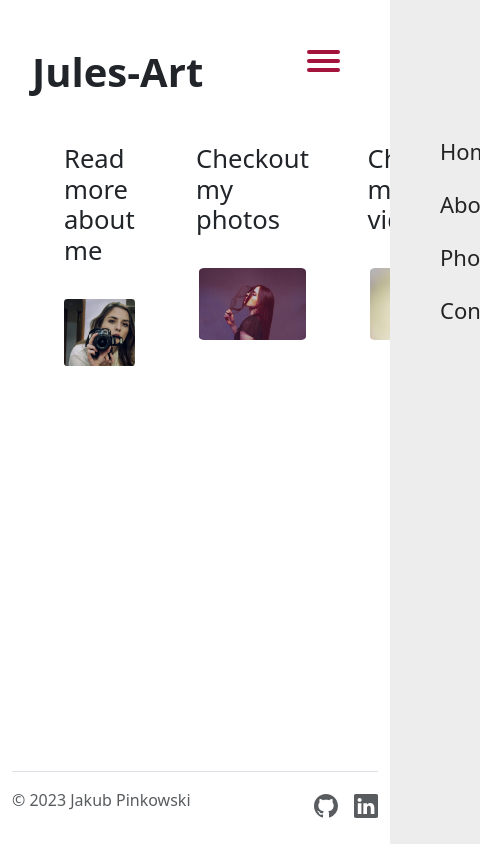
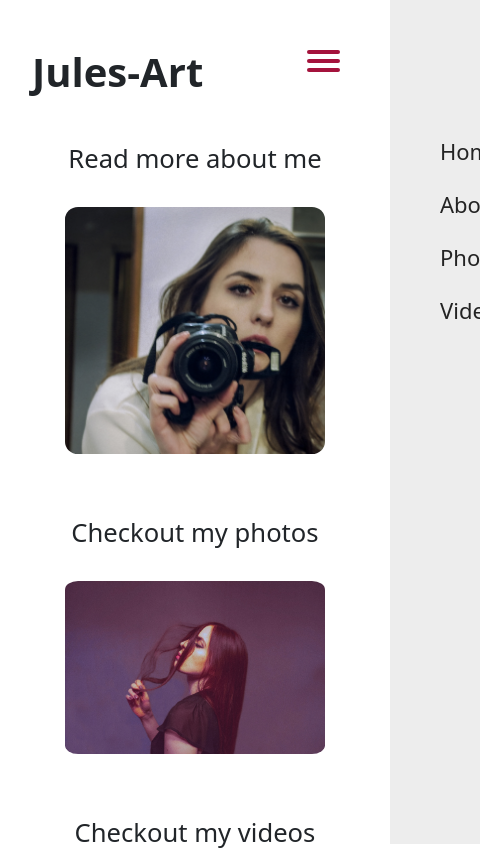
Before and after one commit to Jakub-Pinkowski/Jules-Art, a Vue app: page / in a window 390 px wide. Shown: the top 850 px of the page, 480 px wide, since content can reach past the window. Built offline with nearby package versions, Linux system fonts and the light colour scheme.

Commit message:
The website is now mobile-friendly

```diff
--- a/src/components/TheNavigation.vue
+++ b/src/components/TheNavigation.vue
@@ -16,7 +16,7 @@
                     <li @click='close()'>Photos</li>
                 </router-link>
                 <router-link to="/videos">
-                    <li @click='close()'>Contact</li>
+                    <li @click='close()'>Videos</li>
                 </router-link>
             </ul>
         </div>
--- a/src/views/HomeView.vue
+++ b/src/views/HomeView.vue
@@ -69,4 +69,19 @@
         }
     }
 }
+
+@media screen and (max-width: 768px) {
+    #choice_container {
+        flex-direction: column;
+        justify-content: center;
+        align-items: center;
+        margin: 0;
+    }
+
+    .choice {
+        width: 80% !important;
+        height: auto;
+    }
+
+}
 </style>
--- a/src/views/PhotosView.vue
+++ b/src/views/PhotosView.vue
@@ -140,4 +140,15 @@ const closeModal = () => {
     opacity: 0;
 }
 
+/* Mobile */
+
+
+@media screen and (max-width: 768px) {
+    img:hover {
+            opacity: 0.95;
+            transform: scale(1.05);
+            cursor: pointer;
+        }
+}
+
 </style>
--- a/src/views/VideosView.vue
+++ b/src/views/VideosView.vue
@@ -5,12 +5,12 @@
         </div>
         <div class="video_container">
             <div class="video">
-                <video src="../assets/videos/Berlin_Romance.mov" poster="../assets/images/3.jpg" class="w-100 shadow-1-strong rounded mb-4"
-                   controls autoplay muted></video>
+                <video src="../assets/videos/Berlin_Romance.mov" poster="../assets/images/3.jpg"
+                    class="w-100 shadow-1-strong rounded mb-4" controls autoplay muted></video>
             </div>
             <div class="video">
-                <video src="../assets/videos/Berlin_Romance_part_2.mov" poster="../assets/images/4.jpg" class="w-100 shadow-1-strong rounded mb-4"
-                    controls></video>
+                <video src="../assets/videos/Berlin_Romance_part_2.mov" poster="../assets/images/4.jpg"
+                    class="w-100 shadow-1-strong rounded mb-4" controls></video>
             </div>
         </div>
     </section>
@@ -41,4 +41,10 @@
     }
 
 }
+
+@media screen and (max-width: 768px) {
+    .video {
+        width: 100% !important;
+    }
+}
 </style>
```
